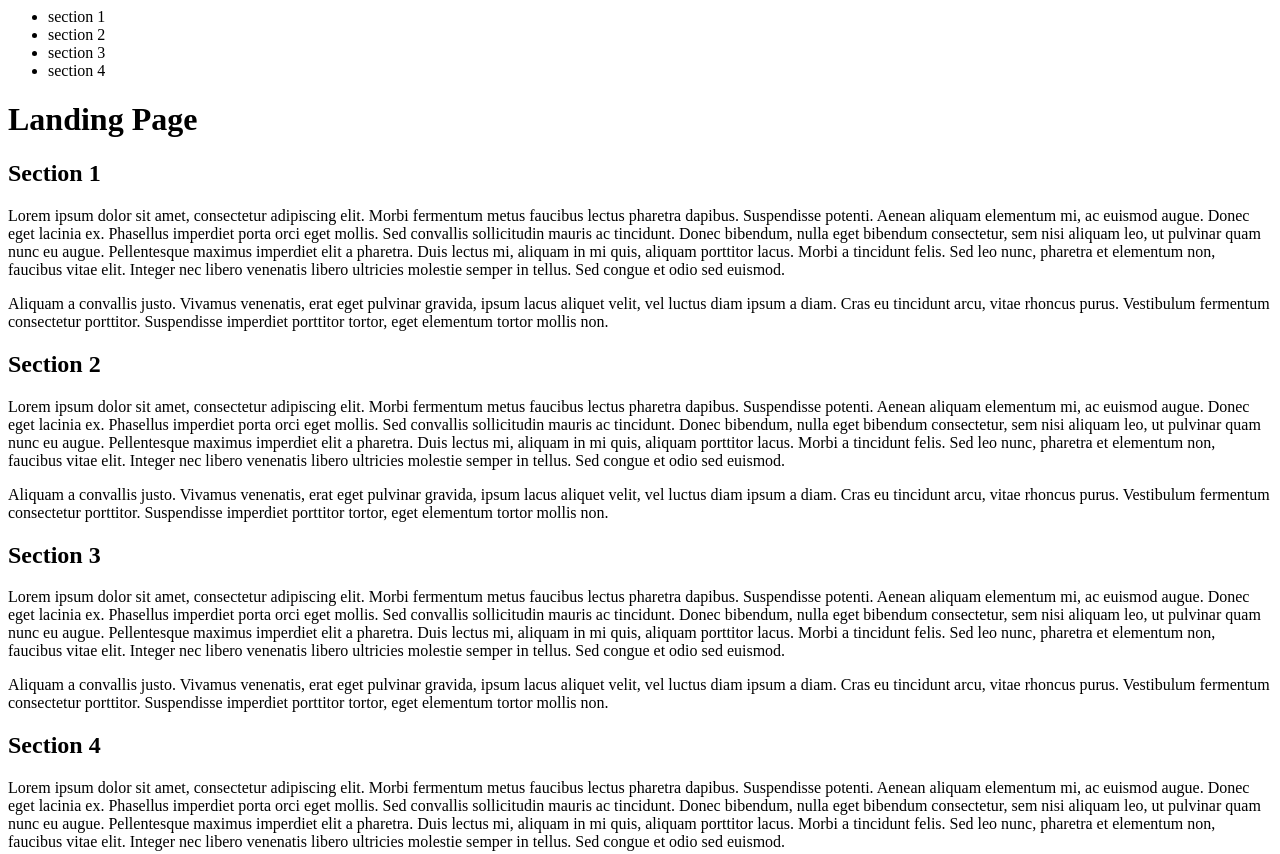
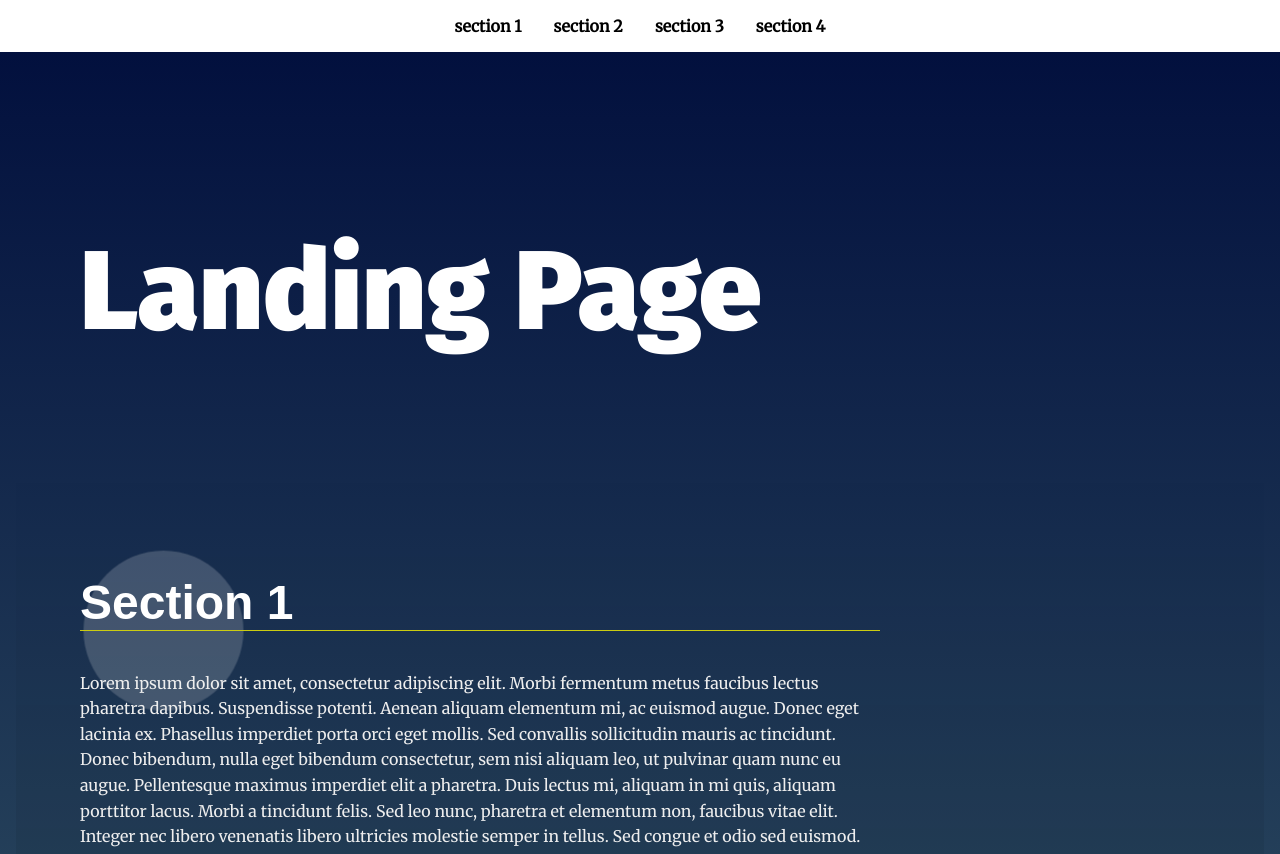
Before and after one commit to YoussefWael1025/Udacity-Landing-Page, a plain HTML site: page index.html in a window 1280 px wide. Shown: the top 854 px of the page. Drawn offline with Linux system fonts and the light colour scheme.

Commit message:
Update index.html

```diff
--- a/index.html
+++ b/index.html
@@ -9,7 +9,7 @@
   <!-- Load Google Fonts -->
   <link href="https://fonts.googleapis.com/css?family=Fira+Sans:900|Merriweather&display=swap" rel="stylesheet"> <!-- Load Styles -->
   <link href="https://fonts.googleapis.com/css2?family=Pathway+Gothic+One&display=swap" rel="stylesheet">
-  <link href="styless.css" rel="stylesheet">
+  <link href="styles.css" rel="stylesheet">
 </head>
 
 <body>
```
